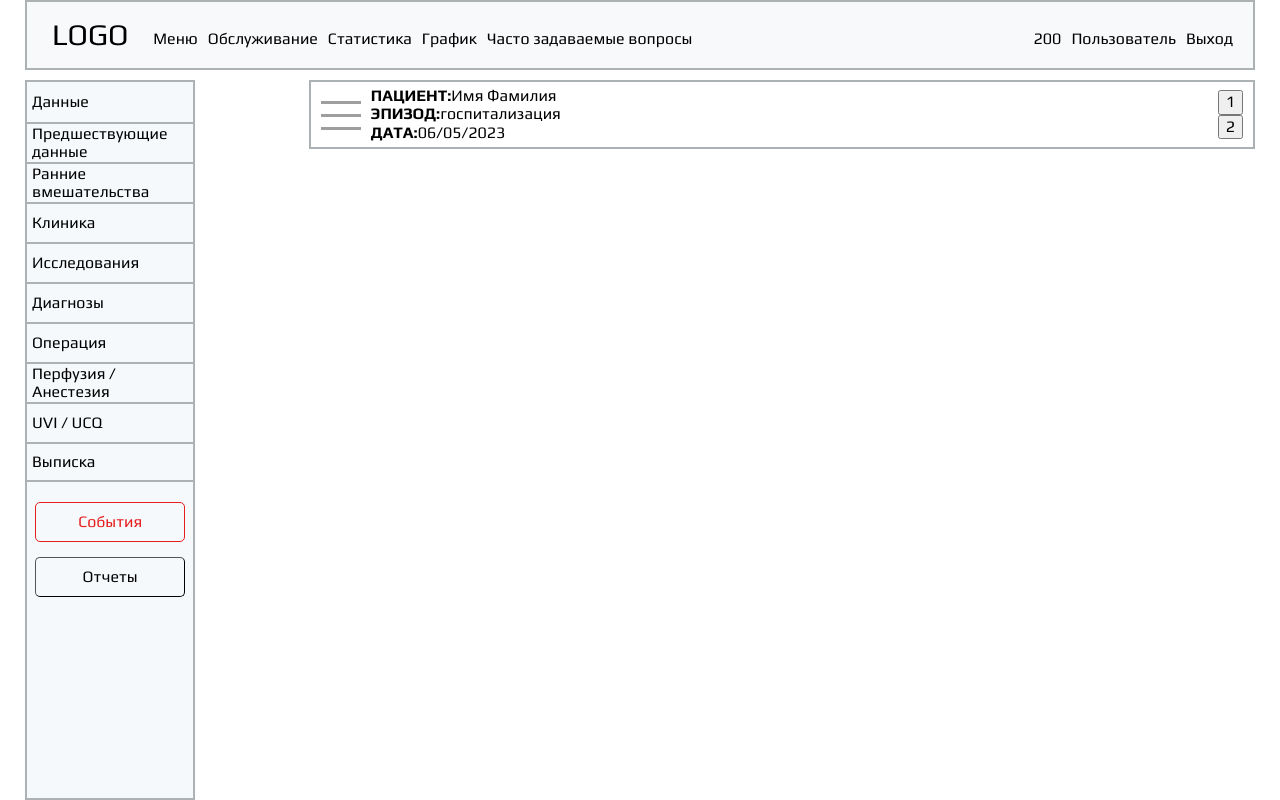
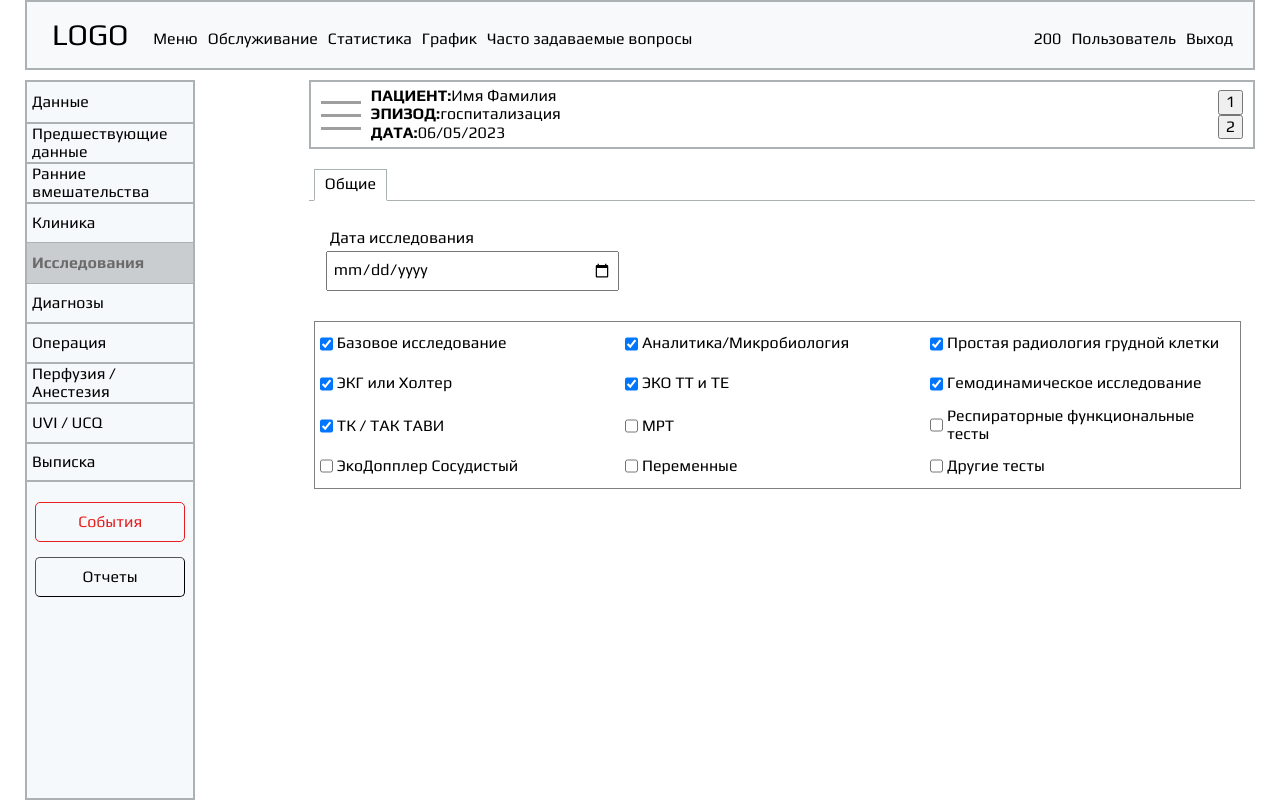
Before and after one commit to RDaudov/rrkh2, a Nuxt app: page /exploration/control in a window 1280 px wide. Built offline with nearby package versions, Linux system fonts and the light colour scheme.

Commit message:
add clinic and research pages

```diff
--- a/components/Sidebar.vue
+++ b/components/Sidebar.vue
@@ -5,9 +5,9 @@
         <li class="link"><NuxtLink to="/background">Предшествующие данные</NuxtLink></li>
         <li class="link"><NuxtLink to="/previous">Ранние вмешательства</NuxtLink></li>
         <li class="link"><NuxtLink href="/clinic">Клиника</NuxtLink></li>
-        <li class="link"><a href="5">Исследования</a></li>
-        <li class="link"><a href="6">Диагнозы</a></li>
-        <li class="link"><a href="7">Операция</a></li>
+        <li class="link"><NuxtLink href="/exploration">Исследования</NuxtLink></li>
+        <li class="link"><NuxtLink href="/diagnostics">Диагнозы</NuxtLink></li>
+        <li class="link"><NuxtLink href="7">Операция</NuxtLink></li>
         <li class="link"><a href="8">Перфузия / Анестезия</a></li>
         <li class="link"><a href="9">UVI / UCQ</a></li>
         <li class="link"><a href="10">Выписка</a></li>
--- /dev/null
+++ b/layouts/diagnostics.vue
@@ -0,0 +1,6 @@
+<template>
+    <div class="tabs">
+        <NuxtLink class="tab-link" to="/diagnostics/control">Общие</NuxtLink>
+    </div>
+    <slot/>
+</template>
--- /dev/null
+++ b/layouts/exploration.vue
@@ -0,0 +1,6 @@
+<template>
+    <div class="tabs">
+        <NuxtLink class="tab-link" to="/exploration/control">Общие</NuxtLink>
+    </div>
+    <slot/>
+</template>
--- a/pages/background/medicament.vue
+++ b/pages/background/medicament.vue
@@ -194,8 +194,10 @@
             <label for="">Другие</label>
         </div>
     </fieldset>
-    <p>Доза</p>
-    <textarea ></textarea>
+    <div class="textarea-wrap">
+        <label for="backMedicationDose">Доза</label>
+        <textarea class="form-control" id="backMedicationDose" name="backMedicationDose" title="" rows="3"></textarea>
+    </div>
 </template>
 <style scoped>
 .checkbox {
--- /dev/null
+++ b/pages/diagnostics.vue
@@ -0,0 +1,5 @@
+<template>
+    <NuxtLayout name="diagnostics">
+        <NuxtPage/>
+    </NuxtLayout>
+</template>
--- /dev/null
+++ b/pages/diagnostics/control.vue
@@ -0,0 +1,35 @@
+<template>
+    <div class="textarea-wrap">
+        <label for="diagnostics">Диагностика</label>
+        <textarea class="form-control" id="diagnostics" name="diagnostics" title="" rows="3"></textarea>
+    </div>
+    <fieldset class="inputgroup">
+        <div class="inputwrap">
+            <label class="mandatory" for="indicacion">Indicación</label>
+            <select class="form-control" id="indicacion" name="indicacion" title="">
+                <option value="0">Intervención Quirúrgica</option>
+                <option value="1">Revisión en Consultas</option>
+                <option value="2">Inclusión en Lista de Espera</option>
+            </select>
+        </div>
+        <div class="inputwrap">
+            <label for="indicacion_prioridad">Prioridad de la Indicación</label>
+            <a id="infoindicacion_prioridad" class="popInfo" href="#"
+                data-content="Criterios de ordenación temporal de las intervenciones quirúrgicas en patología cardiovascular y endovascular adquirida. Versión 2022. DOI: 10.1016/j.circv.2022.06.009"
+                rel="popover" data-placement="auto" data-html="true" data-original-title="" title=""><span
+                    style="color: orange;"><i class="fas fa-info-circle"></i></span></a>
+            <select class="form-control" id="indicacion_prioridad" name="indicacion_prioridad"
+                title="Criterios de ordenación temporal de las intervenciones quirúrgicas en patología cardiovascular y endovascular adquirida. Versión 2022. DOI: 10.1016/j.circv.2022.06.009">
+                <option value="1000"></option>
+                <option value="0">0</option>
+                <option value="1">1</option>
+                <option value="2">2a</option>
+                <option value="3">2b</option>
+                <option value="4">3</option>
+                <option value="5">4</option>
+                <option value="6">5</option>
+            </select>
+        </div>
+
+    </fieldset>
+</template>
--- /dev/null
+++ b/pages/diagnostics/index.vue
@@ -0,0 +1,3 @@
+<script setup>
+    await navigateTo('/diagnostics/control')
+</script>
--- /dev/null
+++ b/pages/exploration.vue
@@ -0,0 +1,5 @@
+<template>
+    <NuxtLayout name="exploration">
+        <NuxtPage/>
+    </NuxtLayout>
+</template>
--- /dev/null
+++ b/pages/exploration/control.vue
@@ -0,0 +1,71 @@
+<template>
+    <fieldset class="inputgroup">
+        <div class="inputwrap">
+            <label for="exploration_date">Дата исследования</label>
+            <input type="date" class="form-control" id="exploration_date" name="exploration_date">
+        </div>
+    </fieldset>
+
+    <fieldset class="checkbox-group">
+
+        <div class="checkbox-wrap">
+            <input id="tipo_exploracion_basica" class="form-check-input  " type="checkbox" name="tipo_exploracion_basica" value="1" checked>
+            <label class="form-check-label ">Базовое исследование</label>
+        </div>
+
+        <div class="checkbox-wrap">
+            <input id="tipo_exploracion_analitica" class="form-check-input  " type="checkbox" name="tipo_exploracion_analitica" value="1" checked>
+            <label class="form-check-label ">Аналитика/Микробиология</label>
+        </div>
+
+        <div class="checkbox-wrap">
+            <input id="tipo_exploracion_radiologia" class="form-check-input  " type="checkbox" name="tipo_exploracion_radiologia" value="1" checked>
+            <label class="form-check-label ">Простая радиология грудной клетки</label>
+        </div>
+
+        <div class="checkbox-wrap">
+            <input id="tipo_exploracion_eggholter" class="form-check-input  " type="checkbox" name="tipo_exploracion_eggholter" value="1" checked>
+            <label class="form-check-label ">ЭКГ или Холтер</label>
+        </div>
+
+        <div class="checkbox-wrap">
+            <input id="tipo_exploracion_ecocardiograma" class="form-check-input  " type="checkbox" name="tipo_exploracion_ecocardiograma" value="1" checked>
+            <label class="form-check-label ">ЭКО ТТ и ТЕ</label>
+        </div>
+
+        <div class="checkbox-wrap">
+            <input id="tipo_exploracion_hemodinamica" class="form-check-input  " type="checkbox" name="tipo_exploracion_hemodinamica" value="1" checked>
+            <label class="form-check-label ">Гемодинамическое исследование</label>
+        </div>
+
+        <div class="checkbox-wrap">
+            <input id="tipo_exploracion_tac" class="form-check-input  " type="checkbox" name="tipo_exploracion_tac" value="1" checked>
+            <label class="form-check-label ">ТК / ТАК ТАВИ</label>
+        </div>
+
+        <div class="checkbox-wrap">
+            <input id="tipo_exploracion_rmn" class="form-check-input  " type="checkbox" name="tipo_exploracion_rmn" value="1">
+            <label class="form-check-label ">МРТ</label>
+        </div>
+
+        <div class="checkbox-wrap">
+            <input id="tipo_exploracion_respiratorias" class="form-check-input  " type="checkbox" name="tipo_exploracion_respiratorias" value="1">
+            <label class="form-check-label ">Респираторные функциональные тесты</label>
+        </div>
+
+        <div class="checkbox-wrap">
+            <input id="tipo_exploracion_ecodoppler" class="form-check-input  " type="checkbox" name="tipo_exploracion_ecodoppler" value="1">
+            <label class="form-check-label ">ЭкоДопплер Сосудистый</label>
+        </div>
+
+        <div class="checkbox-wrap">
+            <input id="tipo_exploracion_espamacs" class="form-check-input  " type="checkbox" name="tipo_exploracion_espamacs" value="1">
+            <label class="form-check-label ">Переменные</label>
+        </div>
+
+        <div class="checkbox-wrap">
+            <input id="tipo_exploracion_otras" class="form-check-input  " type="checkbox" name="tipo_exploracion_otras" value="1">
+            <label class="form-check-label ">Другие тесты</label>
+        </div>
+    </fieldset>
+</template>
--- /dev/null
+++ b/pages/exploration/index.vue
@@ -0,0 +1,3 @@
+<script setup>
+    await navigateTo('/exploration/control')
+</script>
--- a/public/assets/index.scss
+++ b/public/assets/index.scss
@@ -89,3 +89,14 @@ label {
     font-weight: bold;
     color: green;
 }
+
+.textarea-wrap {
+    display: flex;
+    flex-direction: column;
+    margin: 0 5px;
+}
+
+
+.textarea {
+    width: 100%;
+}
```
